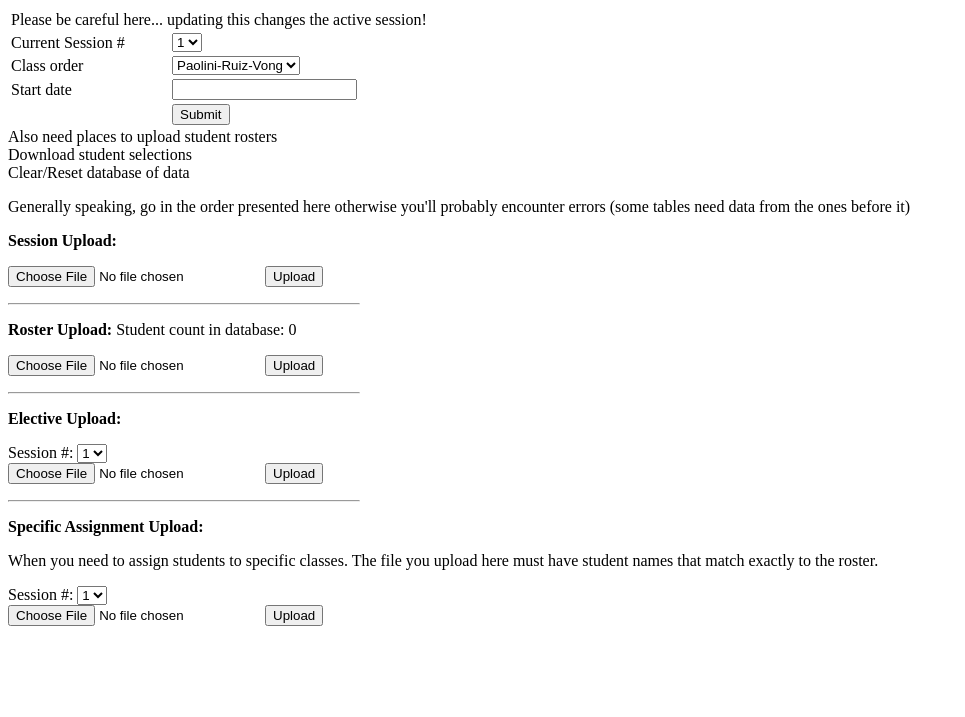
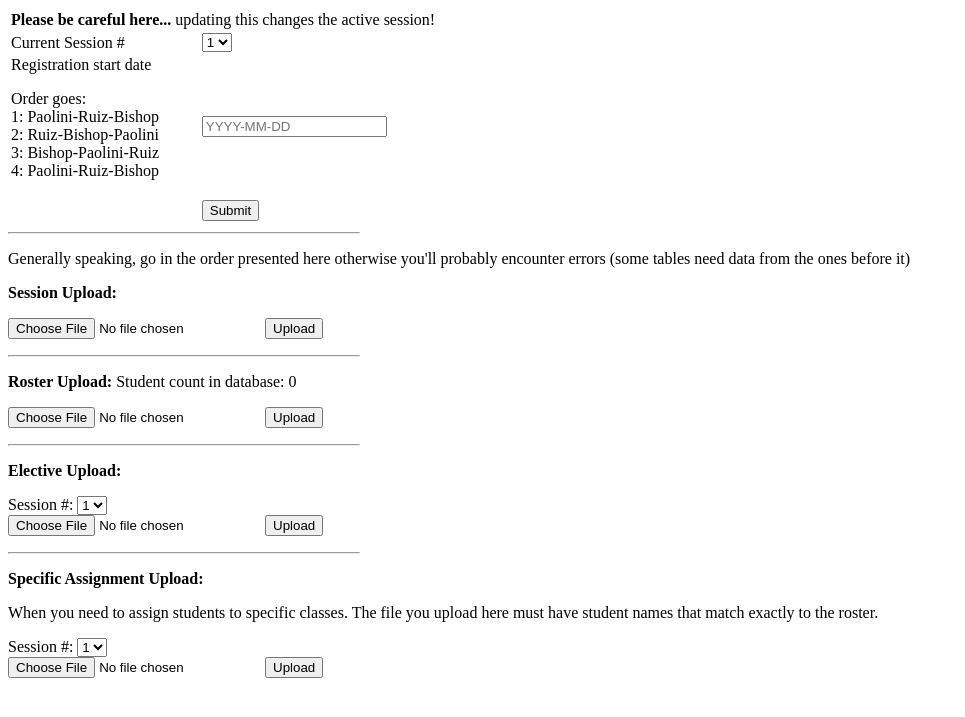
Before and after one commit to MyztikJenz/IndigoRegistrationApp, a Flask app: page /_admin_ in a window 1280 px wide. Shown: the top 717 px of the page, without its empty margins (0-965 px from the left). Run offline with Flask 3, Linux system fonts and the light colour scheme.

Commit message:
Able to prevent classes from logging in... not via dates though. Pretty janky, but it'll work

```diff
--- a/application.py
+++ b/application.py
@@ -8,13 +8,14 @@ from sqlalchemy import select, func
 import logging
 import pprint
 import json
+import datetime
 
 from database.configure import *
 
 ###
 ### What's left
-# Elective Descriptions
-# Admin functionality to get things started
+# x Elective Descriptions
+# x Admin functionality to get things started
 # Output of schedules
 # Knowing which kids have yet to fill something out.
 # testing
@@ -42,6 +43,13 @@ def registrationPage(accessID=None):
     # Need...
     # The current session
     currentSession = RegistrationTools.activeSession()
+
+    # See if this student is allowed to connect. `teacher` is the column name in the DB we key from
+    teacherColumn = getattr(Session, student.teacher)
+    subq = select(teacherColumn).select_from(Session).where(Session.active == True)
+    isAllowToRegister = db.session.scalar(subq)
+    if not isAllowToRegister:
+        return render_template("notyet.html", teacher=student.teacher)
 
     # A list of electives for the current session
     sel = select(SessionElective).where(SessionElective.session == currentSession)
@@ -201,6 +209,15 @@ def registrationPage(accessID=None):
 @app.route("/_admin_", methods=['GET', 'POST'])
 def adminPage():
     if request.method == "POST":
+        # if request.form["formID"] == "startSession":
+        #     sessionNumber = request.form["sessionNumber"]
+        #     sessionStartDate = request.form["sessionStartDate"] + " 07:00:00"
+
+        #     date_format = '%Y-%m-%d %H:%M:%S'
+        #     startDate = datetime.datetime.strptime(sessionStartDate, date_format)
+
+
+
         if request.form["formID"] == "session_upload":
             if 'sessions' not in request.files:
                 flash("No session found", 'error')
@@ -327,6 +344,15 @@ def showSchedule(student, session=None, electives=None):
 #     return render_template('test.html', varName=varName, nameCount=rowCount, dbError=dbError)
 
 # with app.app_context():
+    # currentSession = RegistrationTools.activeSession()
+    # col_name = "active"
+    # x = getattr(Session, col_name)
+    # y = select(x).select_from(Session).where(Session.active == True)
+    # print(x)
+    # print(y)
+    # z = db.session.scalar(y)
+    # print(z)
+    # pdb.set_trace()
 #     electiveDescriptions = ""
 #     with open("electives/classes.json", 'r', encoding='utf-8') as f:
 #         electiveDescriptions = json.load(f)
--- a/database/configure.py
+++ b/database/configure.py
@@ -62,6 +62,9 @@ class Session(Base):
     startDate: Mapped[datetime.date]
     endDate: Mapped[datetime.date]
     active: Mapped[bool]
+    Ruiz: Mapped[bool]
+    Paolini: Mapped[bool]
+    Bishop: Mapped[bool]
     electives: Mapped[List["SessionElective"]] = relationship(back_populates="session")
 
 class Elective(Base):
@@ -256,7 +259,8 @@ class ConfigUtils():
         for row in r:
             startDate = datetime.datetime.strptime(row["startDate"], date_format)
             endDate = datetime.datetime.strptime(row["endDate"], date_format)
-            db.session.add(Session(number=int(row["sessionNumber"]), startDate=startDate, endDate=endDate, active=(row["active"]=="TRUE")))
+            db.session.add(Session(number=int(row["sessionNumber"]), startDate=startDate, endDate=endDate, active=(row["active"]=="TRUE"),
+                                   Ruiz=(row["Ruiz"]=="TRUE"),Paolini=(row["Paolini"]=="TRUE"),Bishop=(row["Bishop"]=="TRUE")))
 
         db.session.commit()
 
--- a/templates/admin.html
+++ b/templates/admin.html
@@ -12,16 +12,17 @@
         </ul>
     {% endif %}
 {% endwith %}
-<form>
+<form method=post enctype=multipart/form-data action="/_admin_">
+<input type="hidden" name="formID" value="startSession">
 <table>
     <thead>
-        <td colspan="2">Please be careful here... updating this changes the active session!</td>
+        <td colspan="2"><strong>Please be careful here...</strong> updating this changes the active session!</td>
     </thead>
     <tbody>
         <tr>
             <td>Current Session #</td>
             <td>
-                <select name="sessionNumber">
+                <select id="sessionNumber" name="sessionNumber">
                     <option name="1">1</option>
                     <option name="2">2</option>
                     <option name="3">3</option>
@@ -30,33 +31,29 @@
             </td>
         </tr>
         <tr>
-            <td>Class order</td>
+            <td style="vertical-align: top;"><label for="sessionStartDate">Registration start date</label>
+                <p>
+                    Order goes:<br>
+                    1: Paolini-Ruiz-Bishop<br>
+                    2: Ruiz-Bishop-Paolini<br>
+                    3: Bishop-Paolini-Ruiz<br>
+                    4: Paolini-Ruiz-Bishop<br>
+                </p>
+            </td>
             <td>
-                <select name="classOrder">
-                    <option name="P-R-V">Paolini-Ruiz-Vong</option>
-                    <option name="R-V-P">Ruiz-Vong-Paolini</option>
-                    <option name="V-P-R">Vong-Paolini-Ruiz</option>
-                </select>
-            </td>
-        </tr>
-        <tr>
-            <td><label for="sessionStartDate">Start date</label></td>
-            <td>
-                <input type="text" name="sessionStartDate" id="sessionStartDate">
+                <input type="text" name="sessionStartDate" id="sessionStartDate" placeholder="YYYY-MM-DD" pattern="\d{4}-\d{2}-\d{2}">
             </td>
         </tr>
         <tr>
             <td>&nbsp;</td>
             <td>
-                <button class="submitButton">Submit</button>
+                <button class="submitButton" type="submit">Submit</button>
             </td>
         </tr>
     </tbody>
 </table>
 </form>
-Also need places to upload student rosters<br>
-Download student selections<br>
-Clear/Reset database of data<br>
+<hr style="max-width:350px;margin-left:0px;">
 <p>
     Generally speaking, go in the order presented here otherwise you'll probably encounter errors (some tables need data from the ones before it)
 </p>
```
